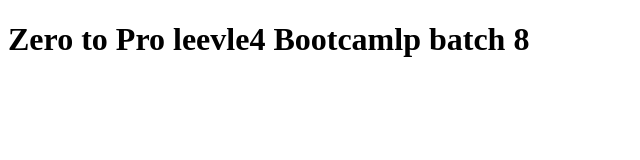
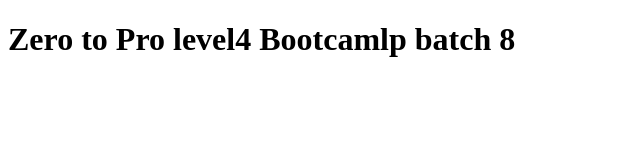
Before and after one commit to waiyanwaiyan/waiyanwaiyan.github.io, a plain HTML site: page index.html in a window 1280 px wide. Shown: the whole page, without its empty margins (0-640 px from the left). Drawn offline with Linux system fonts and the light colour scheme.

Commit message:
first Commit

```diff
--- a/index.html
+++ b/index.html
@@ -7,6 +7,6 @@
     <title>Wai Yan</title>
 </head>
 <body>
-    <h1>Zero to Pro leevle4 Bootcamlp batch 8</h1>
+    <h1>Zero to Pro level4 Bootcamlp batch 8</h1>
 </body>
 </html>
```
